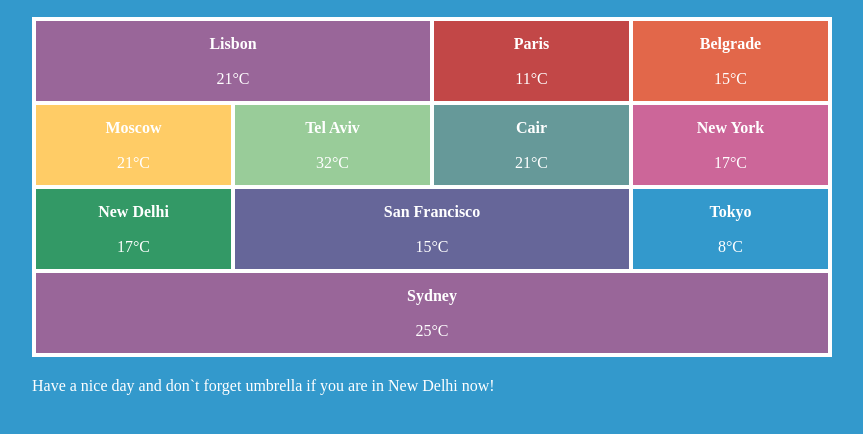
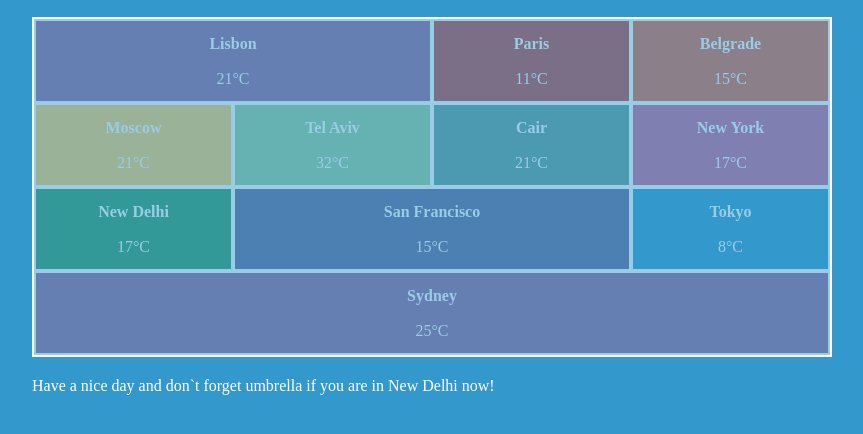
Before and after one commit to Tilck/beetroot_les2_HTML-table, a plain HTML site: page index.html in a window 1280 px wide. In both pictures the pointer is over the item 441 px from the left and 121 px from the top of the page. Shown: the part 60-494 px from the top of the page, without its empty margins (208-1071 px from the left). Drawn offline with Linux system fonts and the light colour scheme; some icons are missing.

Commit message:
Update style.css

```diff
--- a/style.css
+++ b/style.css
@@ -31,6 +31,7 @@ body {
     display: inline-block;
     padding: 5px 0;
     font-size: 16px;
+    cursor: pointer;
 }
 
 .weather-medium {
@@ -62,3 +63,8 @@ body {
 .weather-element:nth-child(8) { background-color: #339966;}
 .weather-element:nth-child(9) { background-color: #666699;}
 .weather-element:last-child { background-color: #996699;}
+
+
+.weather-wrap:hover .weather-element {opacity: 0.5;}
+
+.weather-wrap:hover .weather-element:nover {opacity: 1;}
```
